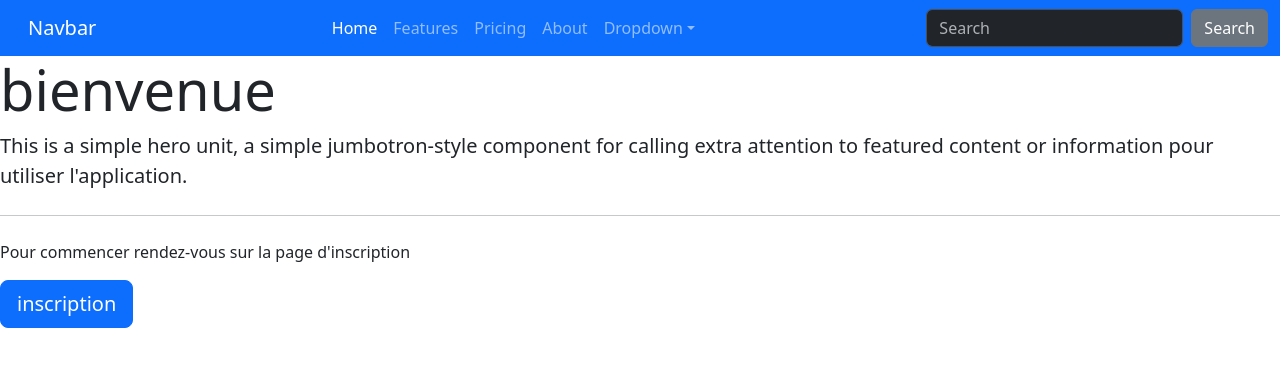
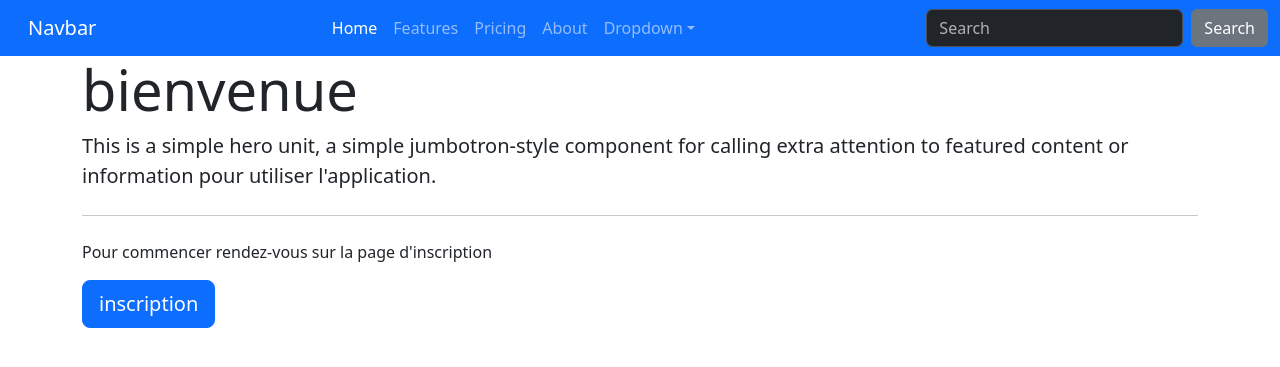
Before and after one commit to christopherfordant/symrecipe, a Symfony app: template templates/home.html.twig in a window 1280 px wide. Shown: the top 367 px of the page. Run offline with Twig, Linux system fonts and the light colour scheme; the template is opened without the code that fills it, so the values that code supplies are empty; some libraries are stand-ins or nearby versions.

```diff
--- a/templates/home.html.twig
+++ b/templates/home.html.twig
@@ -5,7 +5,7 @@
 {% endblock %}
 
 {% block body %}
-
+	<div class="container">
 		<div class="jumbotron">
 			<h1 class="display-4">bienvenue</h1>
 			<p class="lead">This is a simple hero unit, a simple jumbotron-style component for calling extra attention to featured content or information pour utiliser l'application.</p>
@@ -15,5 +15,5 @@
 				<a class="btn btn-primary btn-lg" href="#" role="button">inscription</a>
 			</p>
 		</div>
-
-{% endblock %}
+	</div>
+</div></div>{% endblock %}
```
Lines whose indentation alone changed are shown as unchanged.
